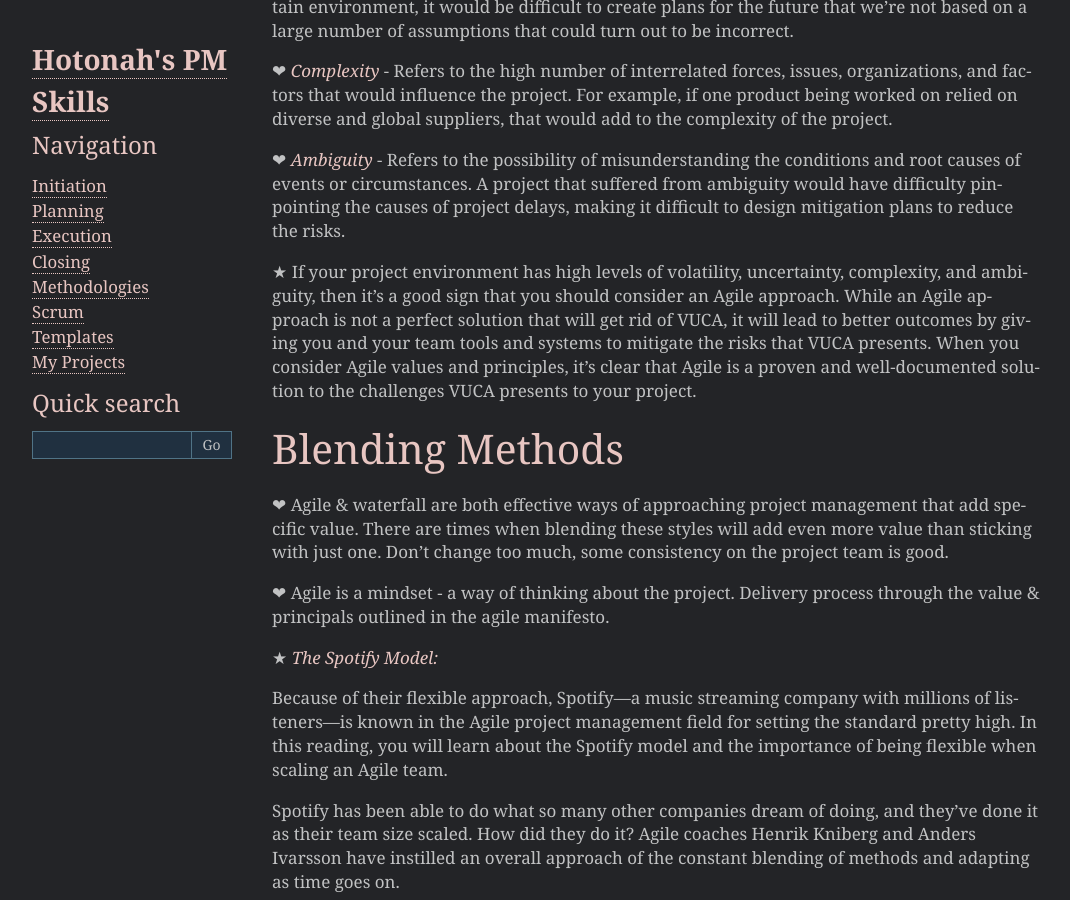
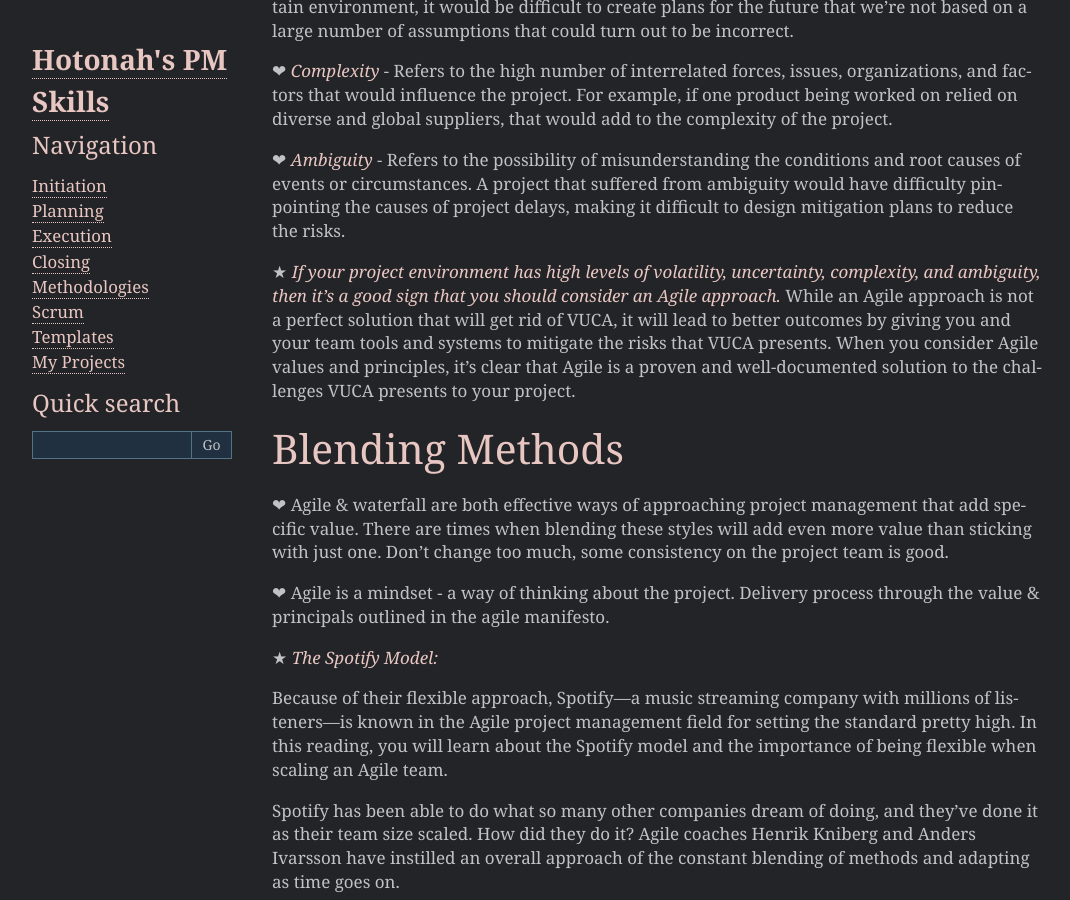
Before and after one commit to Hotonah/hotonah.github.io, a Sphinx documentation site: the page built from source/methodologies.txt, in a window 1280 px wide and 900 px high, scrolled down 5803 px. Shown: the whole window, without its empty margins (93-1163 px from the left). Built offline with Sphinx 7.4.7, drawn with Linux system fonts in a browser that asks for light colours.

```diff
--- a/source/methodologies.txt
+++ b/source/methodologies.txt
@@ -158,7 +158,7 @@ VUCA
 
 ❤ `Ambiguity` - Refers to the possibility of misunderstanding the conditions and root causes of events or circumstances. A project that suffered from ambiguity would have difficulty pinpointing the causes of project delays, making it difficult to design mitigation plans to reduce the risks.
 
-★ If your project environment has high levels of volatility, uncertainty, complexity, and ambiguity, then it's a good sign that you should consider an Agile approach. While an Agile approach is not a perfect solution that will get rid of VUCA, it will lead to better outcomes by giving you and your team tools and systems to mitigate the risks that VUCA presents. When you consider Agile values and principles, it's clear that Agile is a proven and well-documented solution to the challenges VUCA presents to your project.
+★ `If your project environment has high levels of volatility, uncertainty, complexity, and ambiguity, then it's a good sign that you should consider an Agile approach.` While an Agile approach is not a perfect solution that will get rid of VUCA, it will lead to better outcomes by giving you and your team tools and systems to mitigate the risks that VUCA presents. When you consider Agile values and principles, it's clear that Agile is a proven and well-documented solution to the challenges VUCA presents to your project.
 
 Blending Methods
 ==================
```
